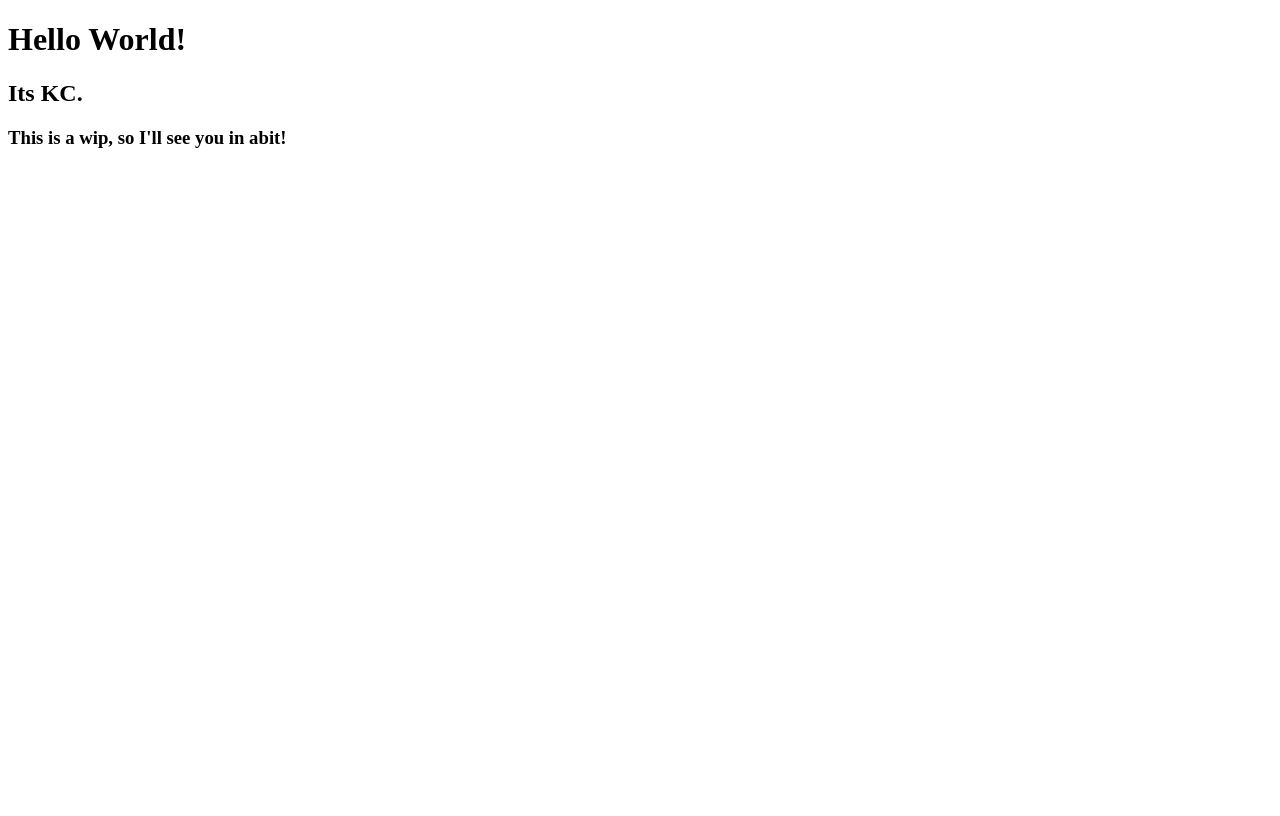
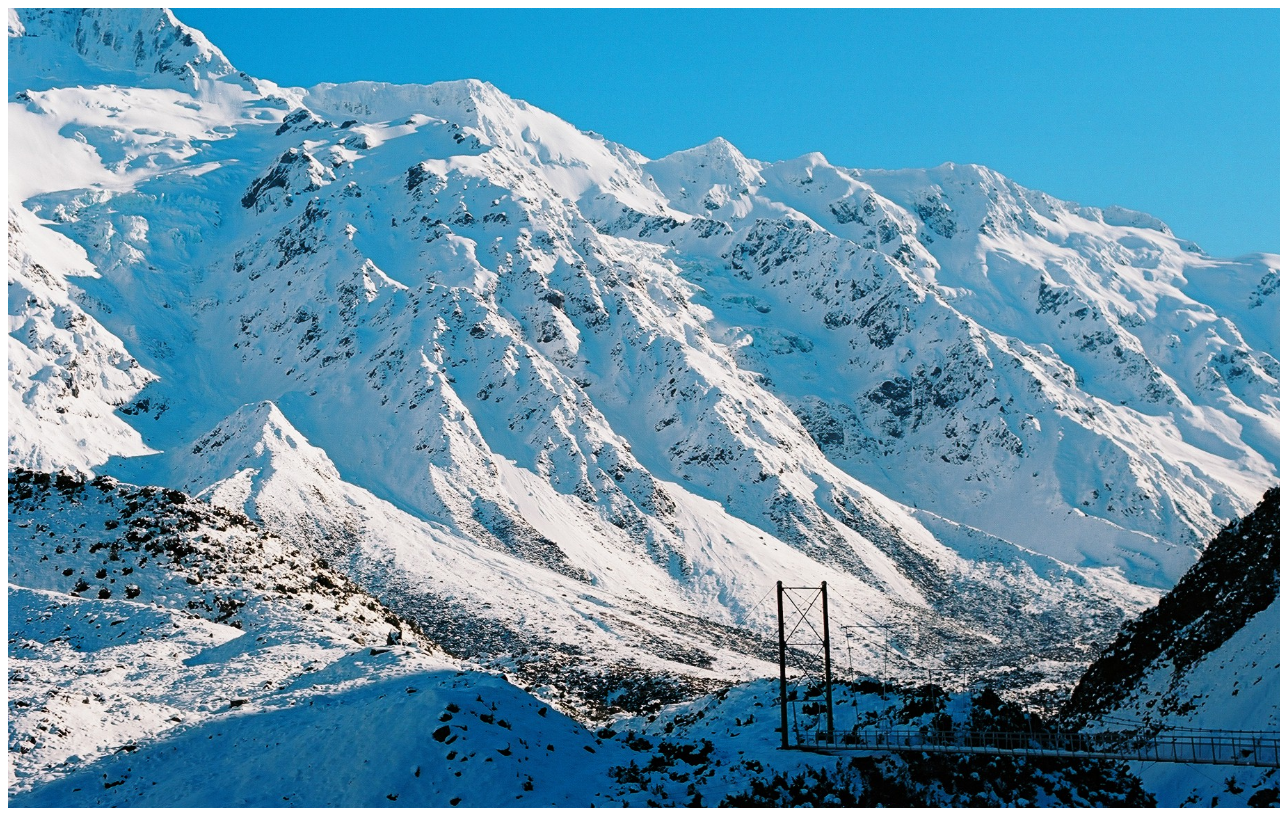
Before and after one commit to CKodes/gt-mship-kcxsw, a JavaScript app: page / in a window 1280 px wide. Built offline with nearby package versions, Linux system fonts and the light colour scheme.

Commit message:
feat: create Hero component

```diff
--- a/src/App.js
+++ b/src/App.js
@@ -0,0 +1,16 @@
+import { BrowserRouter as Router } from 'react-router-dom';
+import Hero from './components/Hero';
+
+function App() {
+  return (
+    <>
+      <div>
+        <Router>
+          <Hero />
+        </Router>
+      </div>
+    </>
+  );
+}
+
+export default App;
--- a/src/components/Hero/index.css
+++ b/src/components/Hero/index.css
@@ -0,0 +1,8 @@
+.hero-holder {
+  width: 100vw;
+  height: 100vh;
+  background: url(../../assets/images/hero-bg.JPG) no-repeat;
+  background-position: center;
+  background-repeat: no-repeat;
+  background-size: cover;
+}
--- a/src/components/Hero/index.js
+++ b/src/components/Hero/index.js
@@ -0,0 +1,7 @@
+import './index.css';
+
+function Hero() {
+  return <div className='hero-holder'></div>;
+}
+
+export default Hero;
--- a/src/index.js
+++ b/src/index.js
@@ -1,13 +1,4 @@
 import ReactDom from 'react-dom';
+import App from './App';
 
-function Greeting() {
-  return (
-    <div>
-      <h1>Hello World!</h1>
-      <h2>Its KC.</h2>
-      <h3>This is a wip, so I'll see you in abit!</h3>
-    </div>
-  );
-}
-
-ReactDom.render(<Greeting />, document.getElementById('root'));
+ReactDom.render(<App />, document.getElementById('root'));
```
